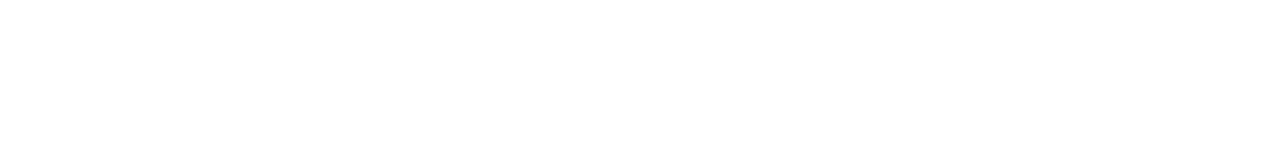
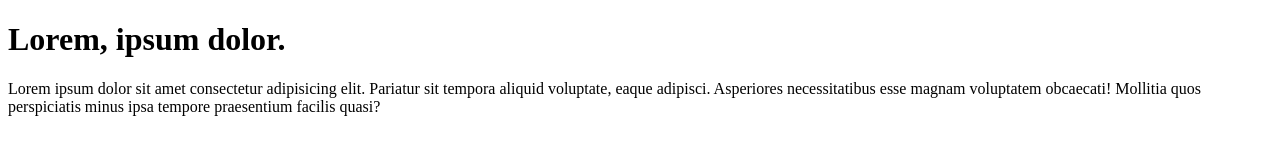
Before and after one commit to SINDOA/elimanar-por-favor-2, a plain HTML site: page index.html in a window 1280 px wide. Drawn offline with Linux system fonts and the light colour scheme.

Commit message:
agregue un parrafo

```diff
--- a/index.html
+++ b/index.html
@@ -7,6 +7,7 @@
     <title>Document</title>
 </head>
 <body>
-
+    <h1>Lorem, ipsum dolor.</h1>
+    <p>Lorem ipsum dolor sit amet consectetur adipisicing elit. Pariatur sit tempora aliquid voluptate, eaque adipisci. Asperiores necessitatibus esse magnam voluptatem obcaecati! Mollitia quos perspiciatis minus ipsa tempore praesentium facilis quasi?</p>
 </body>
 </html>
```
